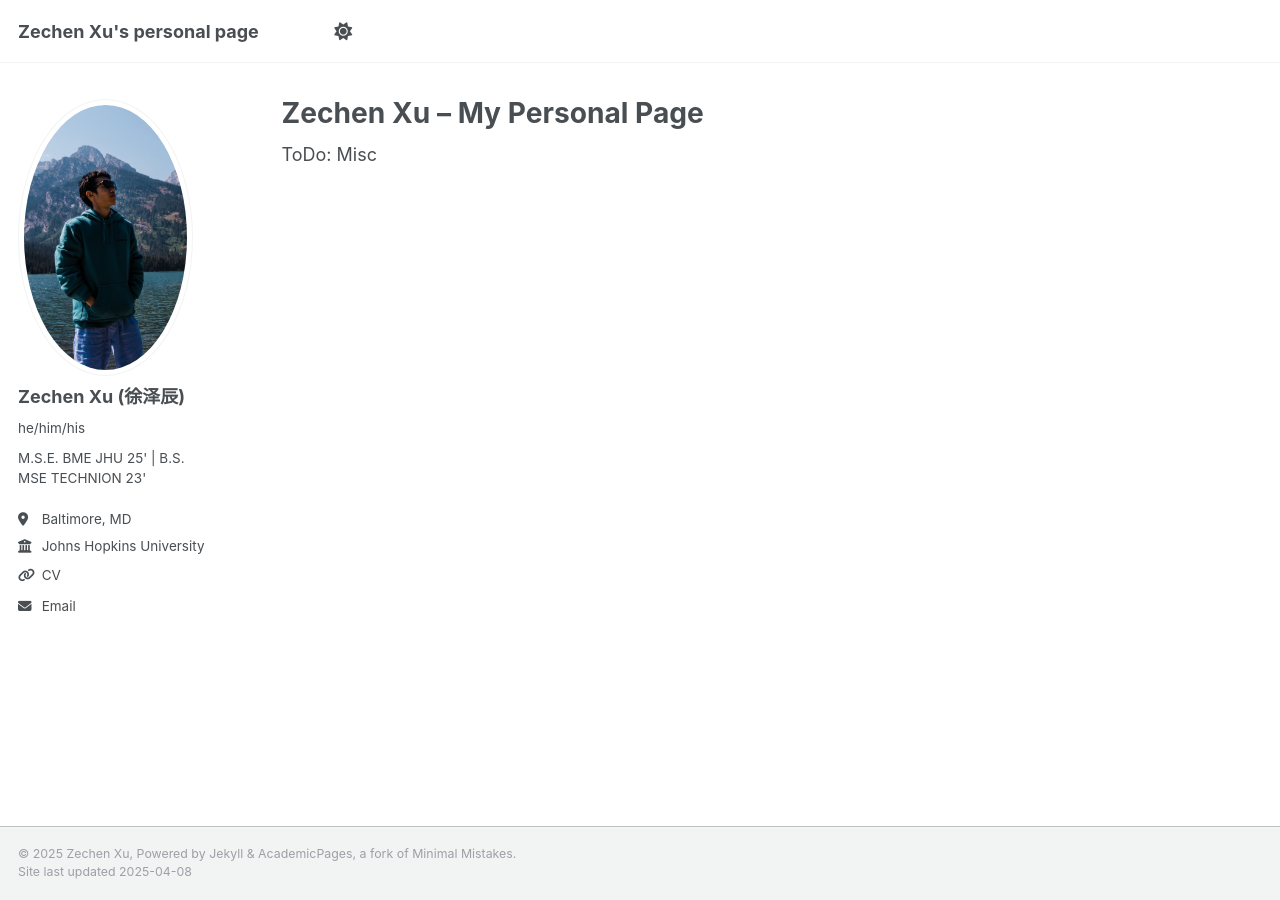
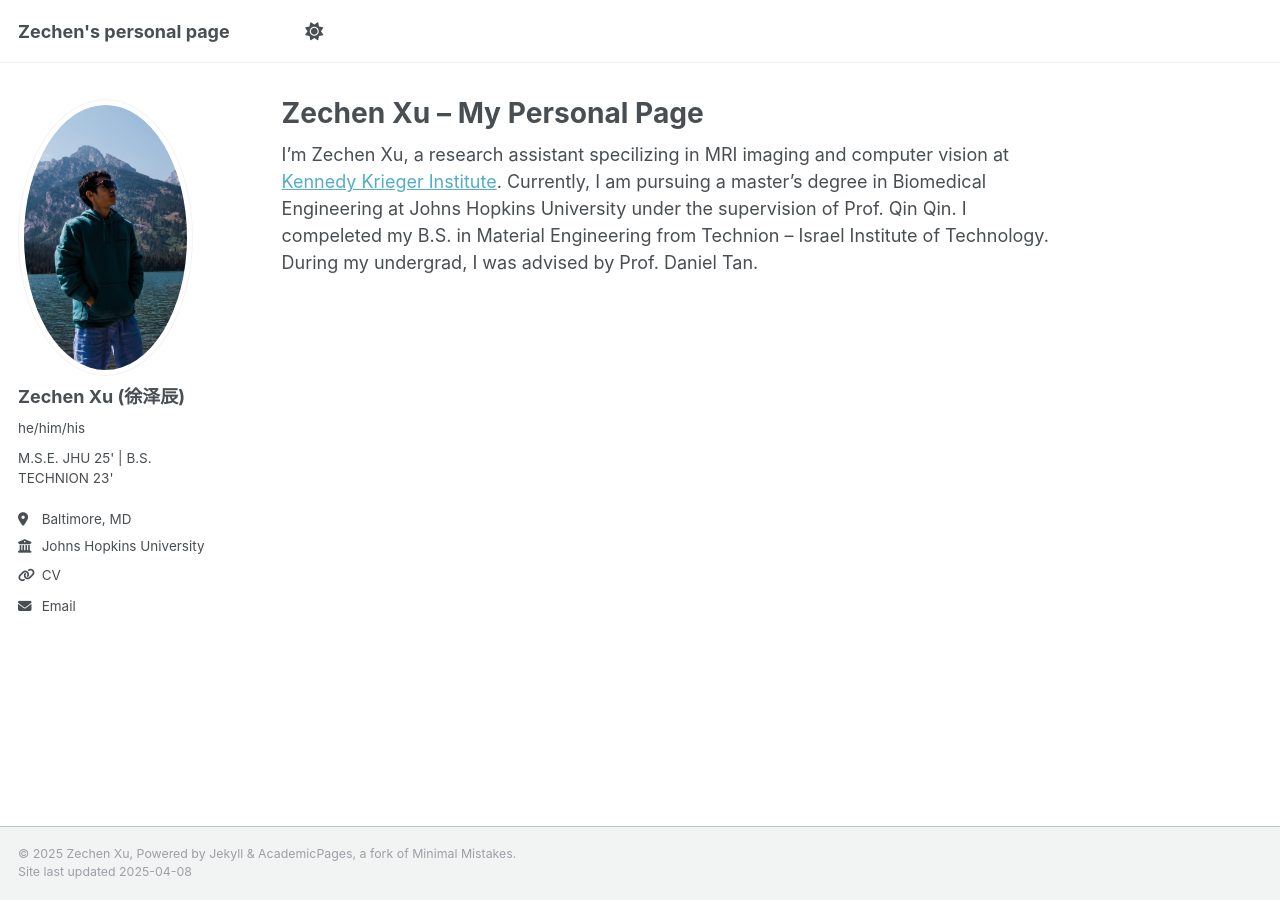
Before and after one commit to ArtieXu/artiexu.github.io, a Jekyll site: the page built from _pages/about.md, in a window 1280 px wide. Built offline with Jekyll 4.4.1, drawn with Linux system fonts in a browser that asks for light colours.

Commit message:
text change

```diff
--- a/_config.yml
+++ b/_config.yml
@@ -9,7 +9,7 @@
 # Basic Site Settings
 locale                   : "en-US"
 site_theme               : "default"
-title                    : "Zechen Xu's personal page"
+title                    : "Zechen's personal page"
 title_separator          : "-"
 name                     : &name "Zechen Xu"
 description              : &description "This is Zechen Xu's Personal Page."
@@ -25,7 +25,7 @@ author:
   avatar           : "DSC_0928.jpg"
   name             : "Zechen Xu (徐泽辰)"
   pronouns         : "he/him/his"
-  bio              : "M.S.E. BME JHU 25' | B.S. MSE TECHNION 23'"
+  bio              : "M.S.E. JHU 25' | B.S. TECHNION 23'"
   location         : "Baltimore, MD"
   employer         : "Johns Hopkins University"
   uri              : "https://artiexu.github.io/files/CV.pdf" # Used for Resume
--- a/_pages/about.md
+++ b/_pages/about.md
@@ -7,4 +7,4 @@ redirect_from:
   - /about.html
 ---
 
-ToDo: Misc
+I'm Zechen Xu, a research assistant specilizing in MRI imaging and computer vision at [Kennedy Krieger Institute](https://www.kennedykrieger.org/). Currently, I am pursuing a master's degree in Biomedical Engineering at Johns Hopkins University under the supervision of Prof. Qin Qin. I compeleted my B.S. in Material Engineering from Technion – Israel Institute of Technology. During my undergrad, I was advised by Prof. Daniel Tan.
```
